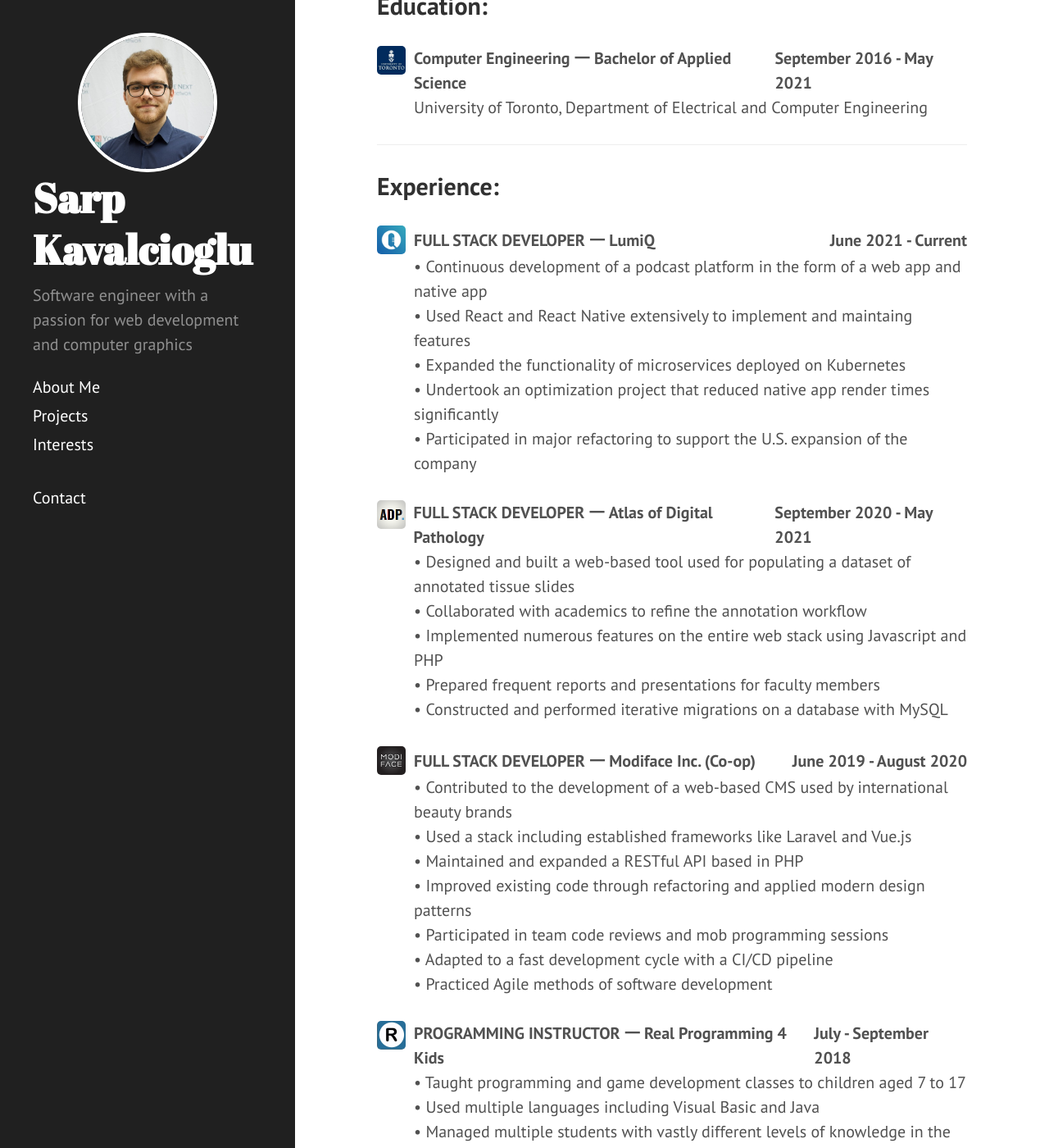
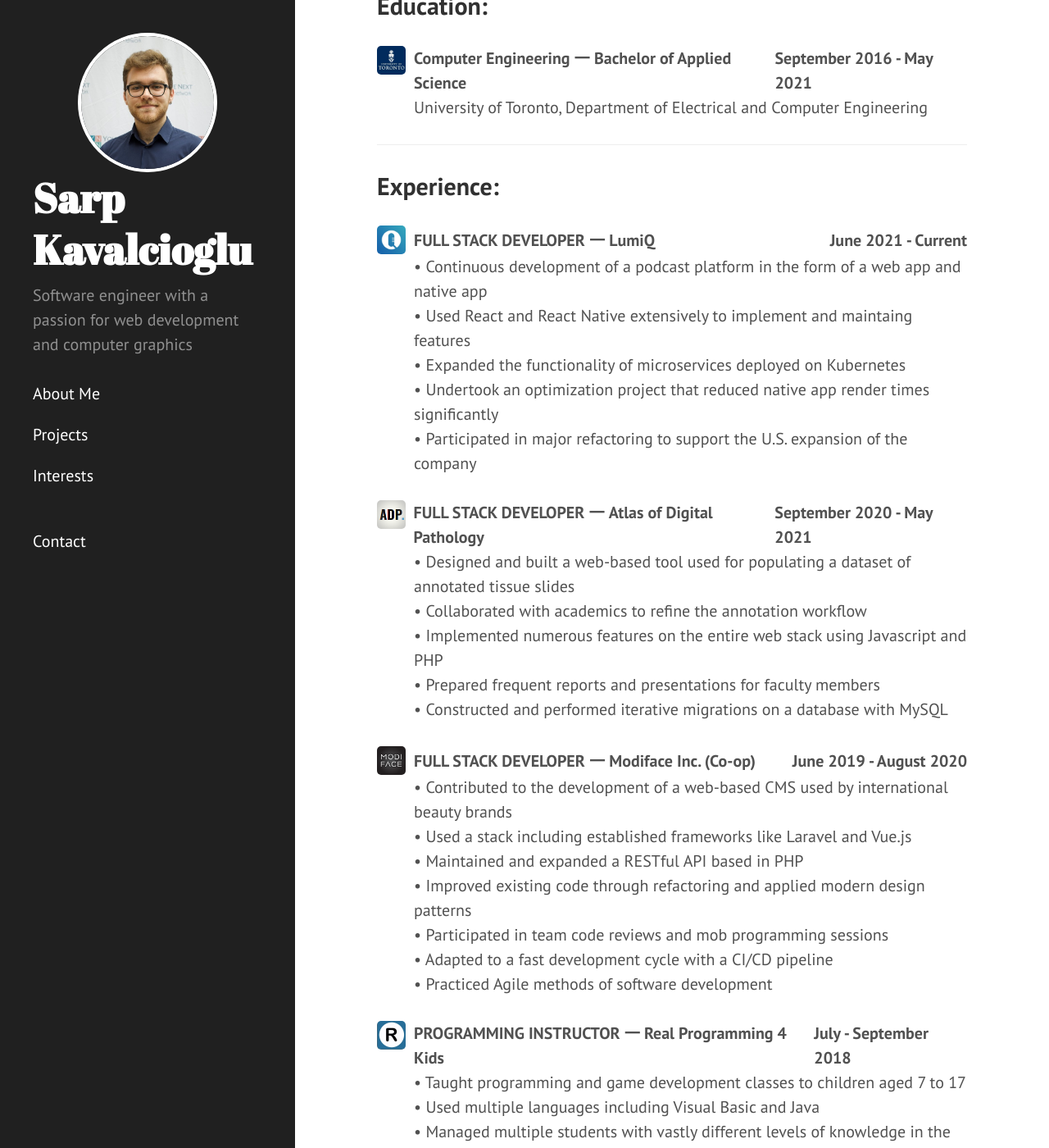
Before and after one commit to kavalcio/kavalcio.github.io, a Jekyll site: the page built from index.md, in a window 1280 px wide and 1400 px high, scrolled down 204 px. Shown: the whole window at 82% size. Built offline with Jekyll 4.4.1, drawn with Linux system fonts in a browser that asks for light colours; Markdown is read by kramdown in place of the engine named in the settings.

Commit message:
Add sidebar padding

```diff
--- a/public/css/hyde.css
+++ b/public/css/hyde.css
@@ -90,7 +90,7 @@ html {
 }
 .sidebar-nav-item {
   display: block;
-  line-height: 1.75;
+  line-height: 2.50;
 }
 a.sidebar-nav-item:hover,
 a.sidebar-nav-item:focus {
```
